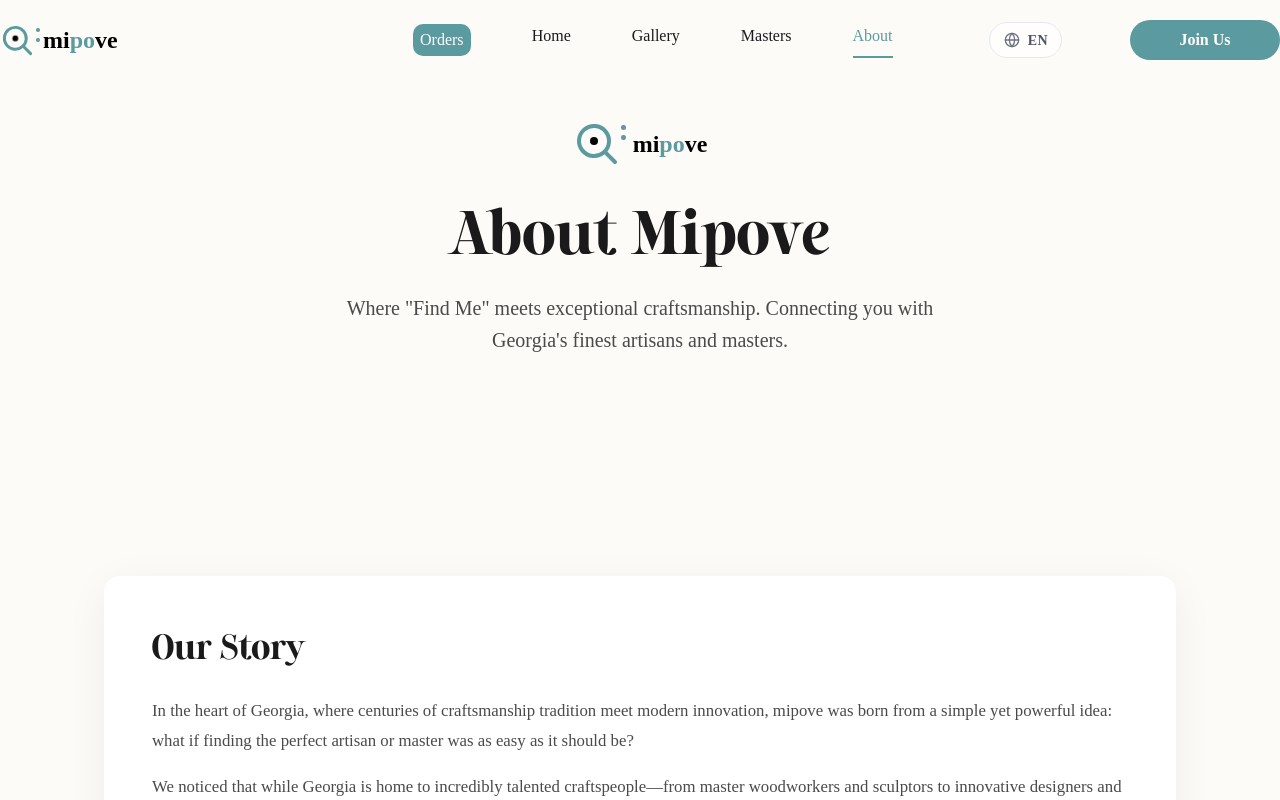
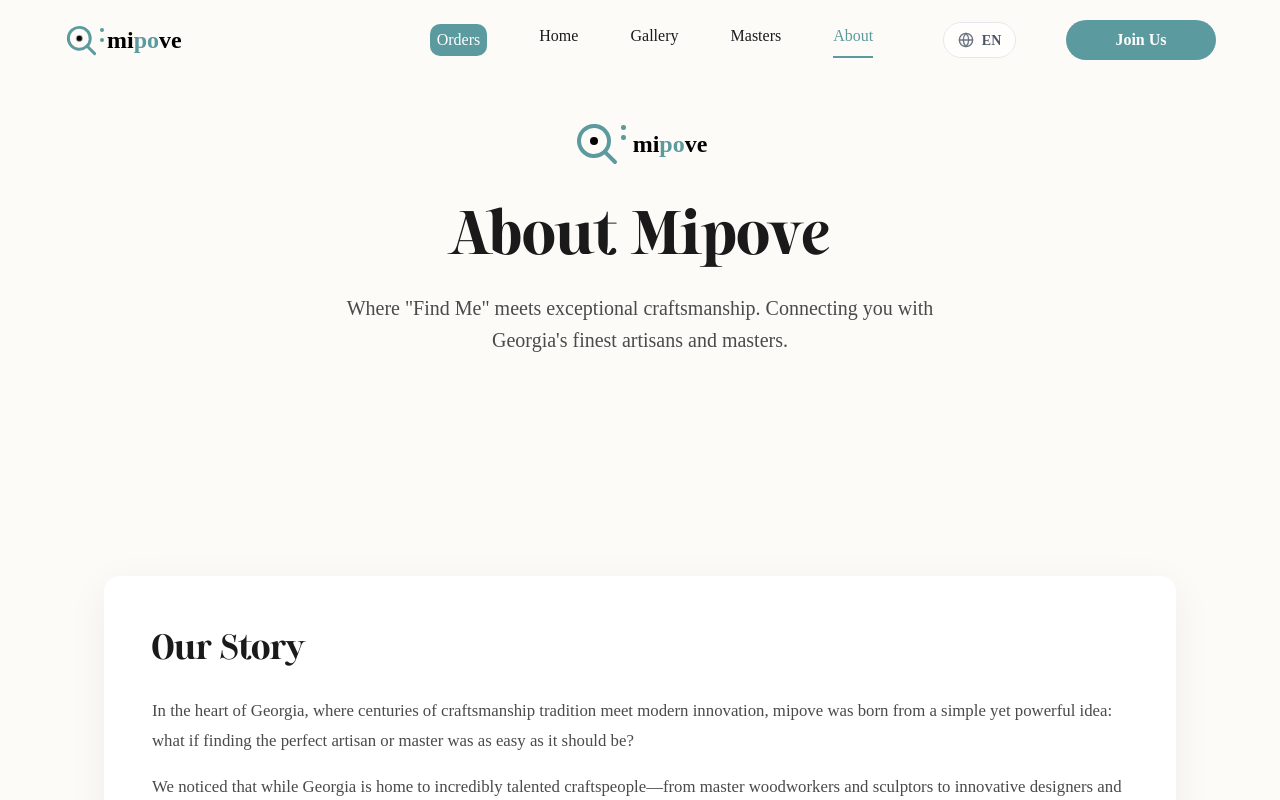
Before and after one commit to t0rn1k3/mipove, a Next.js app: page /en/about in a window 1280 px wide. Shown: the top 800 px of the page. Built offline with nearby package versions, Linux system fonts and the light colour scheme; no server answers.

Commit message:
change resposive styles on hero and navbar elements

```diff
--- a/components/CTA/CTA.tsx
+++ b/components/CTA/CTA.tsx
@@ -10,9 +10,6 @@ export default function CTA() {
     <section className={styles.section}>
       <div className={styles.container}>
         <h2 className={styles.title}>{t("title")}</h2>
-        <p className={styles.description}>
-          {t("description")}
-        </p>
         <div className={styles.buttons}>
           <Link href="/gallery" className={styles.buttonPrimary}>
             {t("exploreGallery")}
--- a/components/CTA/cta.module.css
+++ b/components/CTA/cta.module.css
@@ -3,8 +3,9 @@
 }
 
 .container {
-  max-width: 48rem;
   margin: 0 auto;
+  width: 90%;
+  max-width: 1700px;
   padding: 5rem 2rem;
   background: linear-gradient(135deg, var(--teal), rgba(91, 154, 158, 0.8));
   border-radius: var(--radius-3xl);
@@ -14,10 +15,10 @@
 
 .title {
   font-family: var(--font-serif);
-  font-size: clamp(2rem, 4vw, 3rem);
+  font-size: clamp(1.5rem, 4vw, 2rem);
   font-weight: 700;
   color: white;
-  margin-bottom: 1rem;
+  margin-bottom: 2.5rem;
 }
 
 .description {
--- a/components/hero/hero.module.css
+++ b/components/hero/hero.module.css
@@ -12,7 +12,6 @@
 .section {
   position: relative;
   width: 100%;
-  min-height: 100vh;
   display: flex;
   align-items: center;
   justify-content: center;
@@ -59,13 +58,12 @@
   );
 }
 .container {
-  width: 100%;
+  width: 90%;
   height: 100%;
   z-index: 1;
   position: relative;
-  max-width: 1400px;
+  max-width: 1700px;
   margin: 0 auto;
-  padding: 0 2rem;
   display: flex;
   justify-content: space-between;
   align-items: center;
@@ -181,11 +179,8 @@
 }
 
 .rightSide {
-  display: flex;
   height: 280px;
-  justify-content: space-between;
-  align-items: end;
-  width: 40%;
+  width: 550px;
   position: relative;
 }
 .mainImage,
@@ -216,7 +211,18 @@
 }
 
 /* ========== Responsive ========== */
-/* Tablet: 768px - 1025px - horizontal search bar, full nav visible */
+
+@media (max-width: 1470px) {
+  .rightSide {
+    width: 500px;
+  }
+  .mainImage,
+.secondaryImage {
+  width:250px ;
+  height: 250px;
+}
+}
+
 @media (max-width: 1025px) {
   .container {
     flex-direction: column;
--- a/components/how-it-works/HowItWorks.tsx
+++ b/components/how-it-works/HowItWorks.tsx
@@ -2,7 +2,7 @@
 
 import { useEffect, useRef, useState } from "react";
 import styles from "./howItWorks.module.css";
-import { Search, ImageIcon, MessageCircle } from "lucide-react";
+import { Search, ImageIcon, ClipboardList } from "lucide-react";
 import { useTranslations } from "next-intl";
 
 export default function HowItWorks() {
@@ -13,7 +13,7 @@ export default function HowItWorks() {
   const STEPS = [
     { icon: Search, title: t("step1Title"), description: t("step1Desc") },
     { icon: ImageIcon, title: t("step2Title"), description: t("step2Desc") },
-    { icon: MessageCircle, title: t("step3Title"), description: t("step3Desc") },
+    { icon: ClipboardList, title: t("step3Title"), description: t("step3Desc") },
   ];
 
   useEffect(() => {
--- a/components/how-it-works/howItWorks.module.css
+++ b/components/how-it-works/howItWorks.module.css
@@ -12,10 +12,12 @@
 .section {
   background: linear-gradient(to bottom, transparent, var(--white-70));
   padding: 5rem 0;
+  width: 100%;
 }
 
 .container {
-  max-width: var(--container-max);
+  width: 90%;
+  max-width: 1700px;
   margin: 0 auto;
   padding: 0 1rem;
 }
@@ -42,7 +44,7 @@
 
 .stepsGrid {
   display: grid;
-  grid-template-columns: 1fr;
+  grid-template-columns: repeat(auto-fit, minmax(300px, 1fr));
   gap: 2rem;
 }
 
@@ -104,19 +106,15 @@
   color: #4b5563;
   line-height: 1.6;
 }
-
-@media (min-width: 768px) {
-  .container {
-    padding: 0 1.5rem;
-  }
-  .stepsGrid {
-    grid-template-columns: repeat(3, 1fr);
-    gap: 2rem;
+@media (max-width: 1140px){
+  .stepCard:nth-child(3){
+    grid-column: 1/3;
   }
 }
 
-@media (min-width: 1024px) {
-  .container {
-    padding: 0 2rem;
+@media (max-width: 740px) {
+  .stepCard:nth-child(3) {
+    grid-column: 1/2;
   }
+
 }
--- a/components/navbar/navbar.module.css
+++ b/components/navbar/navbar.module.css
@@ -29,8 +29,8 @@
   box-shadow: 0 4px 6px -1px rgba(0, 0, 0, 0.05);
 }
 .container {
-  width: 100%;
-  max-width: var(--container-max);
+  width: 90%;
+  max-width: 1700px;
   margin: 0 auto;
   display: flex;
   justify-content: space-between;
--- a/messages/en.json
+++ b/messages/en.json
@@ -171,11 +171,11 @@
   "howItWorks": {
     "title": "How It Works",
     "step1Title": "Search & Discover",
-    "step1Desc": "Browse categories or search directly for the perfect craftsperson for your project.",
+    "step1Desc": "Use filters to find the perfect master for your project. Search by name, specialty, or location, or browse our gallery of talented artisans.",
     "step2Title": "Review Portfolios",
     "step2Desc": "Explore work samples, read reviews, and find masters who match your vision.",
-    "step3Title": "Connect Directly",
-    "step3Desc": "Message masters and start your project with confidence."
+    "step3Title": "Make Orders",
+    "step3Desc": "Post your project, set your budget and timeline, and let the right masters come to you."
   },
   "categories": {
     "title": "Browse by Category",
@@ -190,10 +190,9 @@
     "sculpture": "Sculpture"
   },
   "cta": {
-    "title": "Ready to Find Your Artisan?",
-    "description": "Browse our curated directory of master craftspeople",
-    "exploreGallery": "Explore Gallery",
-    "joinProfessional": "Join as Professional"
+    "title": "Do you want to find your artisan quickly and easily?",
+    "exploreGallery": "Explore the gallery",
+    "joinProfessional": "Join mipove"
   },
   "masters": {
     "title": "Masters Directory",
--- a/messages/ka.json
+++ b/messages/ka.json
@@ -169,13 +169,13 @@
     "heroSecondaryAlt": "დამატებითი სურათი"
   },
   "howItWorks": {
-    "title": "როგორ მუშაობს",
+    "title": "როგორ მუშაობს ?",
     "step1Title": "ძებნა და აღმოჩენა",
-    "step1Desc": "დაათვალიერეთ კატეგორიები ან ძებნეთ პირდაპირ თქვენი პროექტისთვის იდეალური ოსტატი.",
+    "step1Desc": "გამოიყენეთ ფილტრი სასურველი ოსტატის მოსაძებნად. მოძებნეთ სახელით, სპეციალობით და თქვენი ქალაქის მიხედვით, ან დაათვალიერეთ გალერეა ნამუშევრების სანახავად.",
     "step2Title": "პორტფოლიოს გადახედვა",
-    "step2Desc": "გაეცანით ნამუშევრების ნიმუშებს, წაიკითხეთ შეფასებები და იპოვეთ თქვენი ხედვის შესაბამისი ოსტატები.",
-    "step3Title": "პირდაპირი დაკავშირება",
-    "step3Desc": "დაუკავშირდით ოსტატებს და დარწმუნებით დაიწყეთ პროექტი."
+    "step2Desc": "გაეცანით ნამუშევრებს, წაიკითხეთ შეფასებები და იპოვეთ თქვენი მოთხოვნის შესაბამისი ოსტატი.",
+    "step3Title": "შეკვეთების გაკეთება",
+    "step3Desc": "გამოაქვეყნეთ შეკვეთის პოსტი, მიუთითეთ ბიუჯეტი და ვადა — შესაბამისი ოსტატები დაგიკავშირდებიან უმოკლეს ვადაში."
   },
   "categories": {
     "title": "ძებნა კატეგორიით",
@@ -190,10 +190,9 @@
     "sculpture": "მოქანდაკეობა"
   },
   "cta": {
-    "title": "მზად ხართ იპოვოთ თქვენი ოსტატი?",
-    "description": "დაეცანით ჩვენს შერჩეულ ოსტატთა მიმოწერას",
-    "exploreGallery": "გალერეის ნახვა",
-    "joinProfessional": "დარეგისტრირდით ოსტატად"
+    "title": "გსურთ სწრაფად და მარტივად იპოვოთ თქვენი ოსტატი?",
+    "exploreGallery": "დაათვალიერეთ გალერეა",
+    "joinProfessional": "შემოუერთდით mipove-ს"
   },
   "masters": {
     "title": "ოსტატების მიმოწერა",
```
